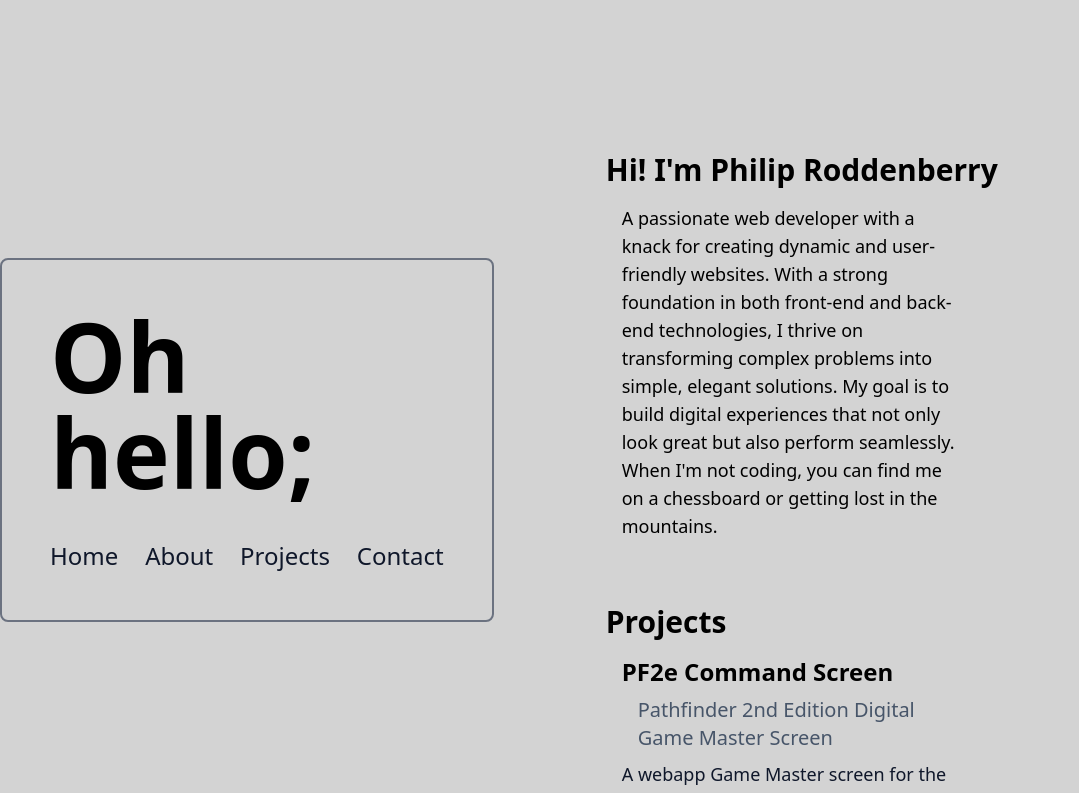
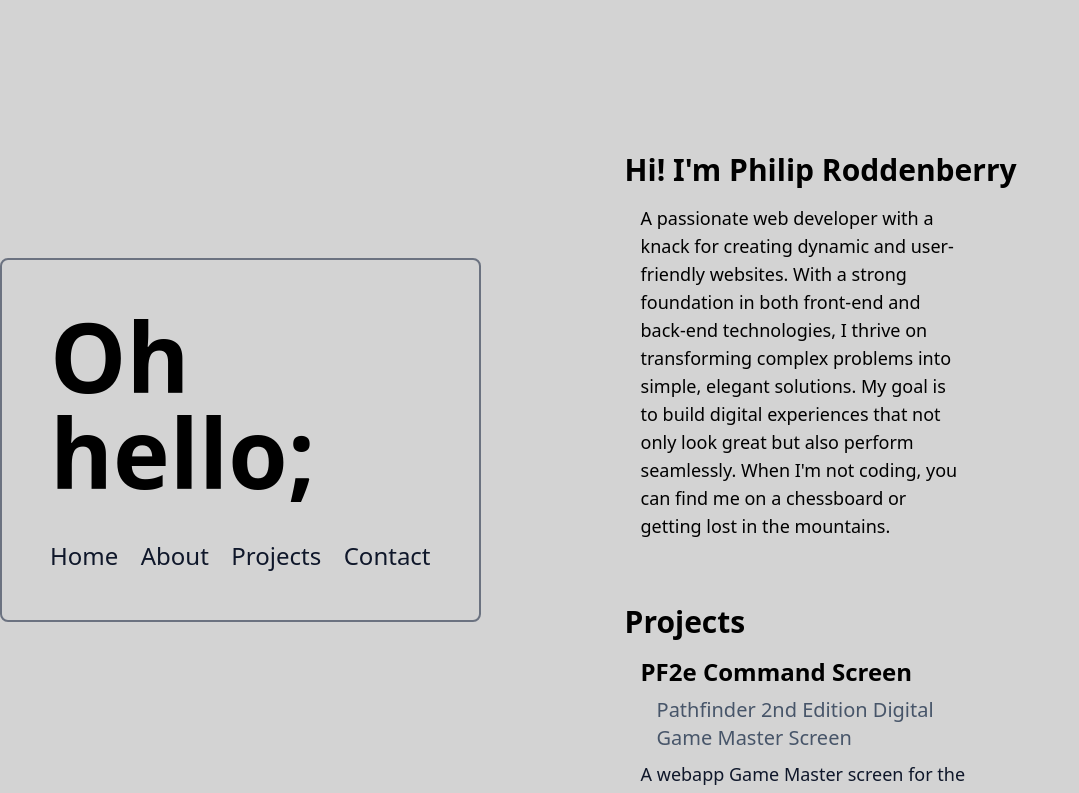
Before and after one commit to theboomiest/portfolio, a Next.js app: page / in a window 1280 px wide. Shown: the top 793 px of the page, without its empty margins (0-1079 px from the left). Built offline with nearby package versions, Linux system fonts and the light colour scheme.

Commit message:
widen x gap on page

```diff
--- a/src/app/page.js
+++ b/src/app/page.js
@@ -30,7 +30,7 @@ export default function Home() {
   };
 
   return (
-    <main className="flex flex-col lg:flex-row min-h-screen lg:gap-x-16">
+    <main className="flex flex-col lg:flex-row min-h-screen lg:gap-x-24">
       {/* Left column: Navbar */}
       <div className="w-full lg:sticky lg:top-1/2 lg:w-2/5 flex lg:items-center justify-center lg:justify-end max-h-screen lg:h-screen" style={{ minHeight: '340px' }}>
         <Navbar toggleSection={toggleSection} />
```
